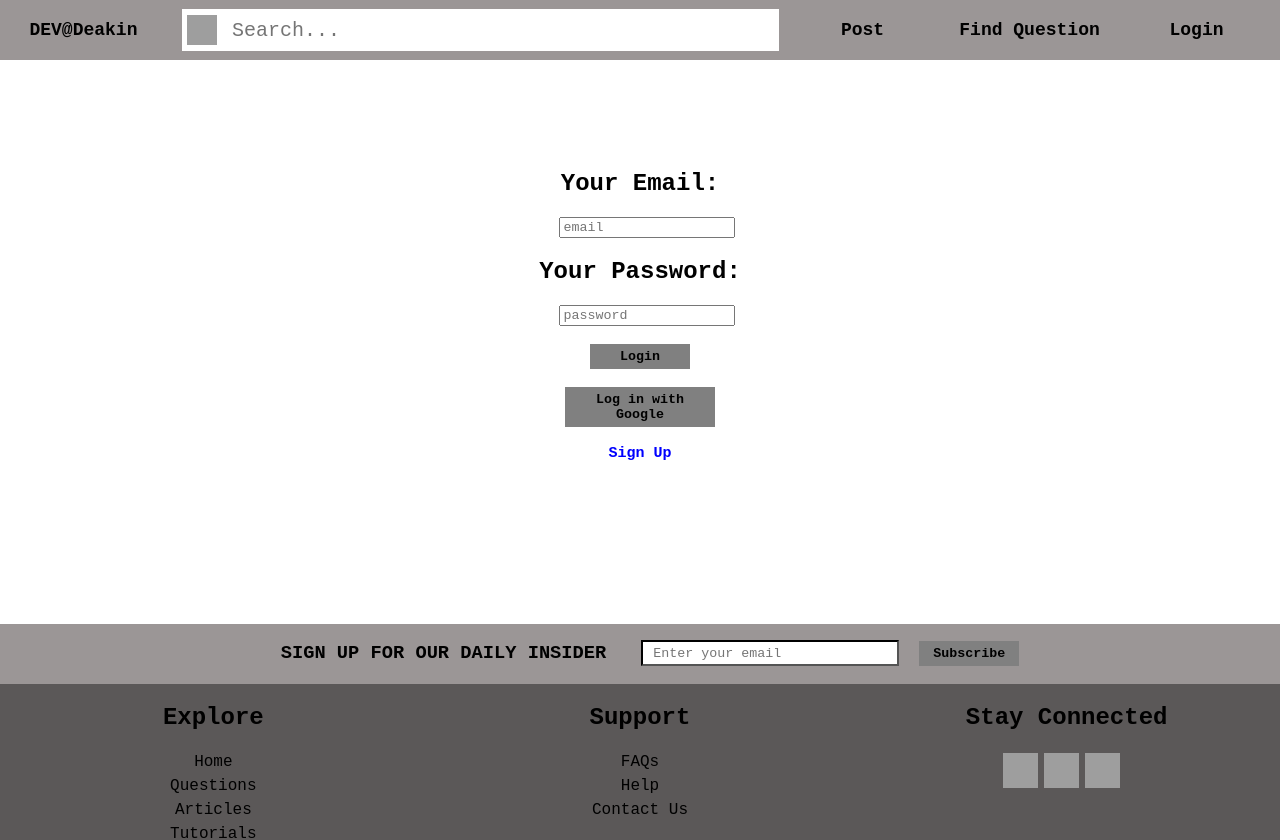
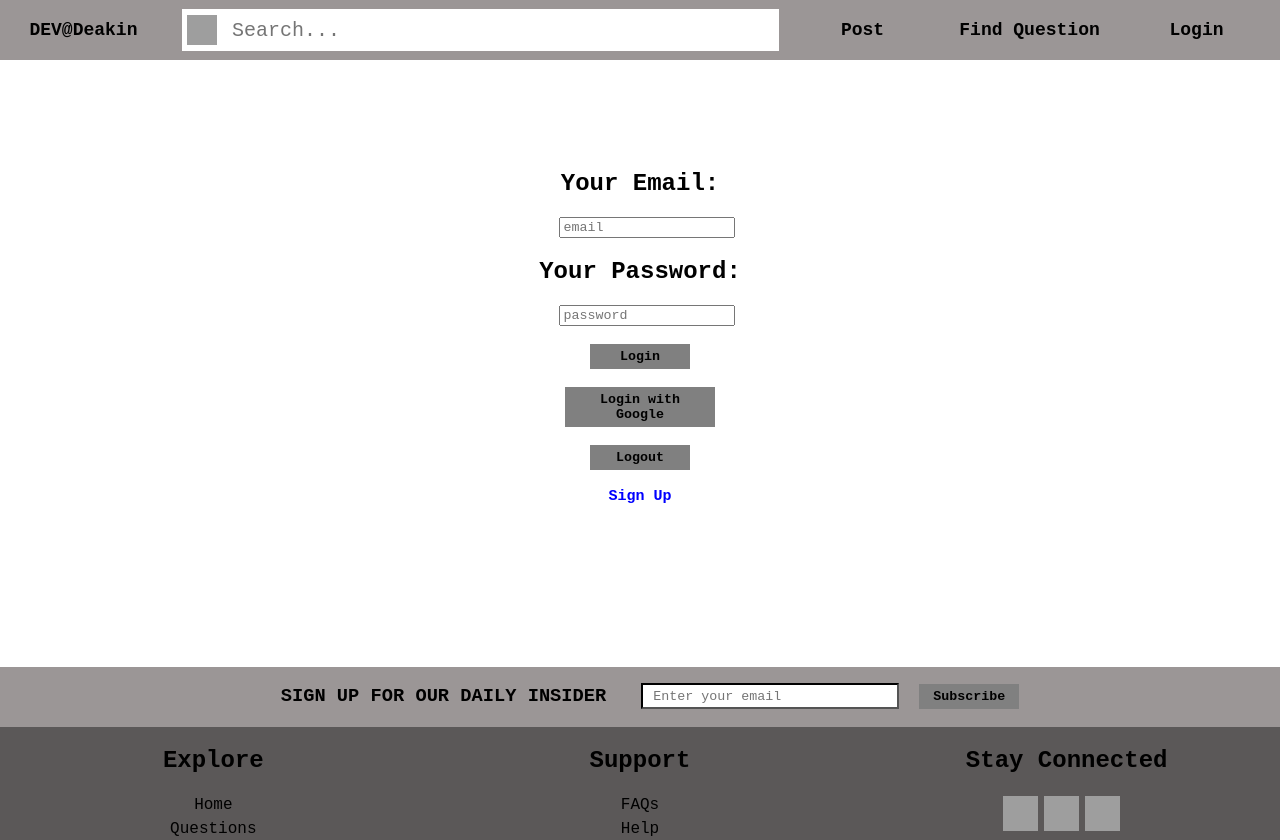
Before and after one commit to breedsmith/Dev-Deakin, a React (Create React App) app: page /login in a window 1280 px wide. Shown: the top 840 px of the page. Built offline with nearby package versions, Linux system fonts and the light colour scheme; no server answers; the database is empty; grey boxes are pictures that could not be loaded.

Commit message:
google log in and log out added

```diff
--- a/src/Login.jsx
+++ b/src/Login.jsx
@@ -1,6 +1,7 @@
 import React, {useState, useContext} from "react";
 import { Link, useNavigate } from "react-router-dom";
 import { createUserDocFromAuth, signinAuthUserWithEmailAndPassword, signInWithGooglePopup} from './utils/firebase';
+import {getAuth} from "firebase/auth";
 import { UserContext } from './context/user.context'
 import Input from './Input';
 import './Login.css';
@@ -20,6 +21,19 @@ const Login = (props)=> {
         const {user} = await signInWithGooglePopup();
         const userDocRef = await createUserDocFromAuth(user)
         navigate("/homepage")
+    }
+
+    const auth = getAuth()
+
+    const onLogout = () => {
+        try{
+            auth.signOut();
+            alert("Logged out successfully.")
+        }
+        catch{
+            alert("Can't log out because no one is signed in.")
+        }
+        navigate("/");
     }
 
     const {setCurrentUser} = useContext(UserContext)
@@ -95,7 +109,13 @@ const Login = (props)=> {
             <br></br>
             <div className='center'>
                 <button onClick={logGoogleUser} style={google}>
-                    Log in with Google
+                    Login with Google
+                </button>
+            </div>
+            <br></br>
+            <div className='center'>
+                <button onClick={onLogout}>
+                    Logout
                 </button>
             </div>
             <br></br>
```
